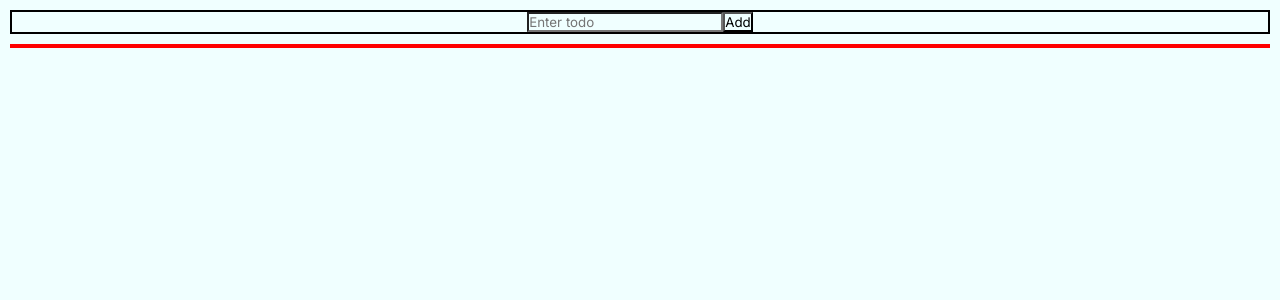
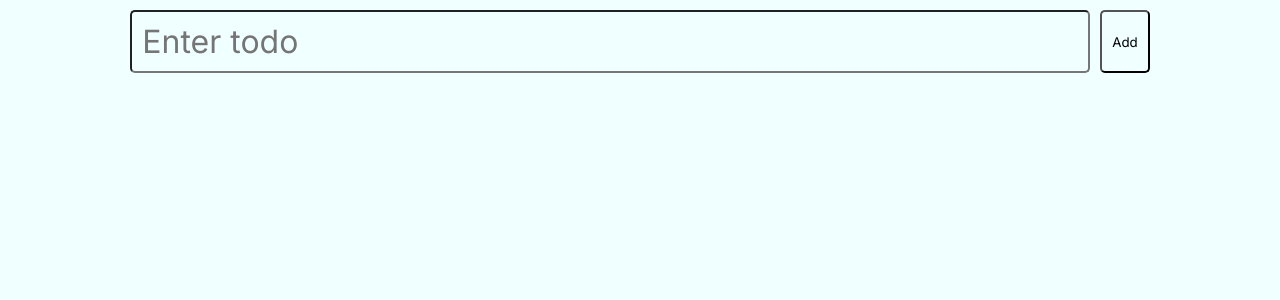
Before and after one commit to jcast24/ToDoApp, a React (Vite) app: page / in a window 1280 px wide. Shown: the top 300 px of the page. Built offline with nearby package versions, Linux system fonts and the light colour scheme.

Commit message:
refractored most of the css again

```diff
--- a/src/index.css
+++ b/src/index.css
@@ -6,32 +6,50 @@
     font-family: "inter", "monserrat";
 }
 
+html {
+    display: flex;
+    justify-content: center;
+    font-size: xx-large;
+}
+
 /* header is the input box and the add button */
 header {
-    border: 2px solid black;
+    /* border: 2px solid black; */
     display: flex;
     justify-content: center;
     margin: 10px;
 }
 
+input {
+    padding: 10px;
+    width: 30rem;
+    font-size: xx-large;
+    border-radius: 5px;
+}
+
+.addBtn {
+    margin-left: 10px;
+    padding: 10px;
+    border-radius: 5px;
+}
+
 /* main is the list content */
 .main {
-    border: 2px solid red;
+    /* border: 2px solid red; */
     margin: 10px;
 }
 
 /* toDo item is each individual item in the list, which also includes the delete/edit buttons */
 .todoItem {
-    border: 1px solid green;
+    /* border: 1px solid green; */
     list-style-type: none;
     display: flex;
     justify-content: space-between;
 }
 
 /* the individual buttons */
-
 .actionsContainer {
-    border: 1px solid plum;
+    /* border: 1px solid plum; */
 }
 
 .editBtn {
```
